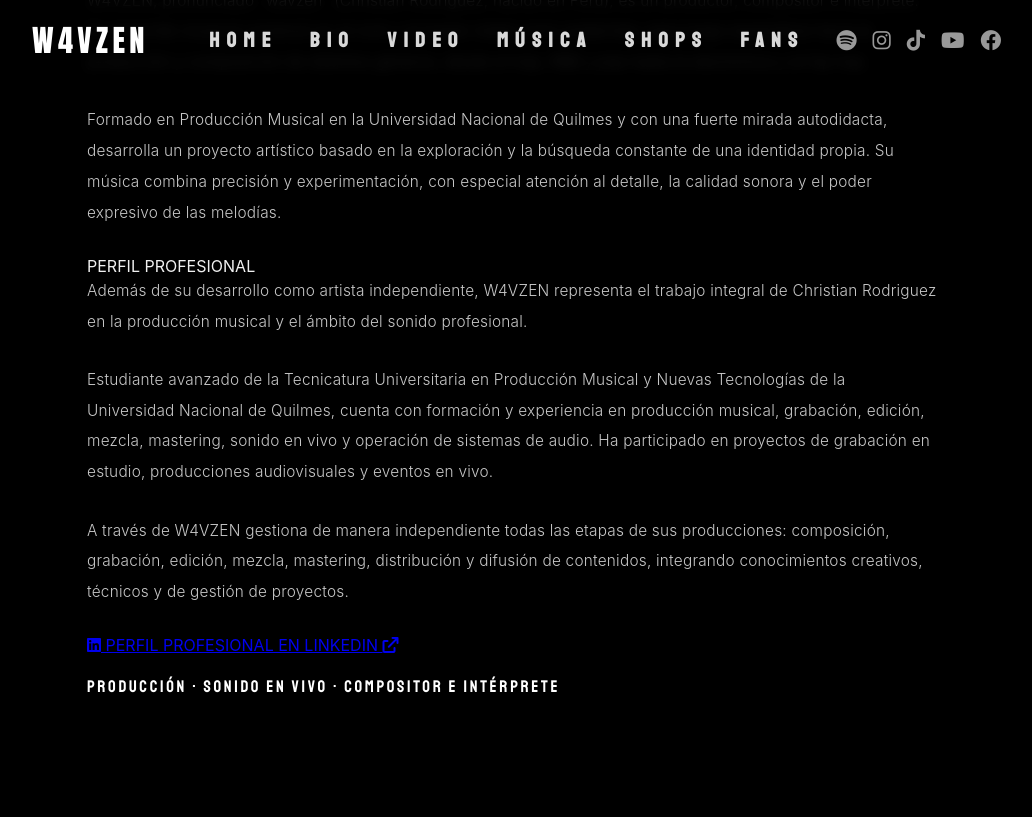
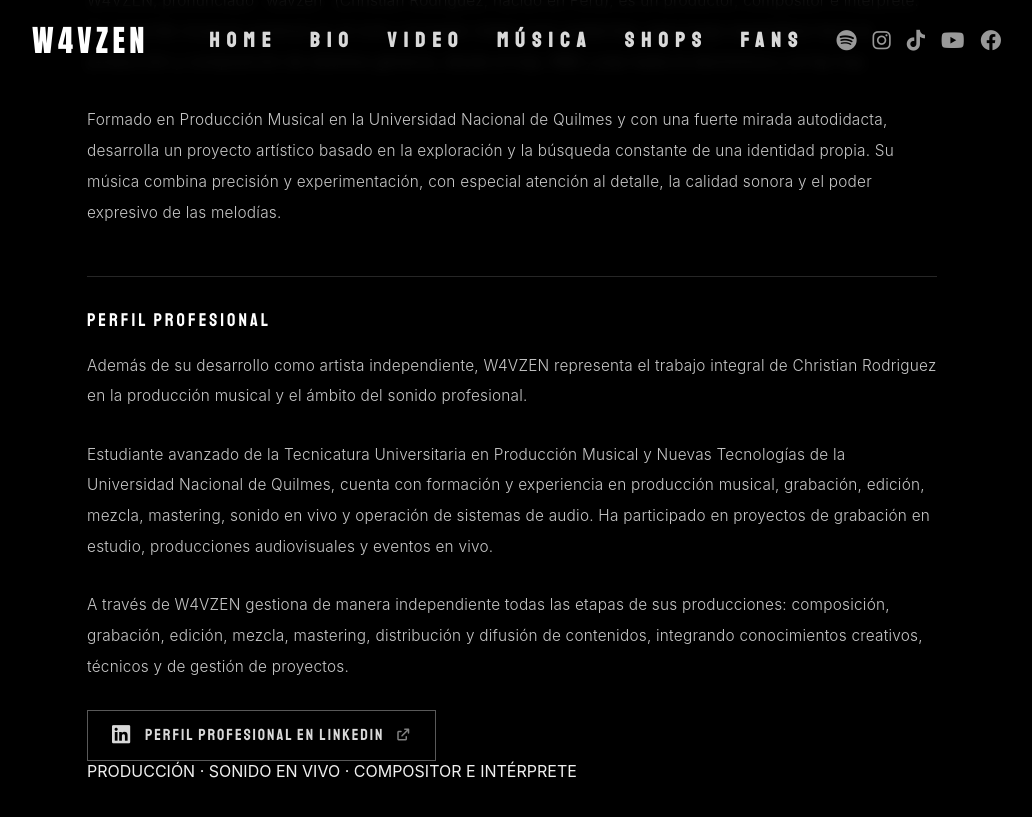
Before and after one commit to W4VZEN/w4vzen.github.io, a Jekyll site: the page built from index.html, in a window 1280 px wide and 900 px high, scrolled down 1284 px. Shown: the top 817 px of the window, without its empty margins (128-1160 px from the left). Built offline with Jekyll 4.4.1, drawn with Linux system fonts in a browser that asks for light colours; some web fonts are replaced; comment, search, counter and statistics services are not loaded.

Commit message:
Update estilos.css

```diff
--- a/assets/css/estilos.css
+++ b/assets/css/estilos.css
@@ -132,18 +132,79 @@ body {
     margin: 0 0 1.8em;
 }
 
-/* FIRMA */
+/* ===========================
+   PERFIL PROFESIONAL
+=========================== */
 
-.bio-signature {
+.bio-professional {
+    margin-top: 3em;
+    padding-top: 2em;
+    border-top: 1px solid rgba(255,255,255,0.15);
+    text-align: left;
+}
+
+/* ETIQUETA */
+
+.professional-label {
     display: inline-block;
-    margin-top: 1em;
     font-family: 'Staatliches', sans-serif;
-    font-size: 1.05rem;
-    font-weight: 400;
+    font-size: 1.15rem;
     letter-spacing: 0.16em;
     color: #fff;
-    line-height: 1.8;
+    margin-bottom: 1em;
 }
+
+/* TEXTO PROFESIONAL */
+
+.bio-professional p {
+    margin-bottom: 1.8em;
+}
+
+/* ===========================
+   LINKEDIN
+=========================== */
+
+.linkedin-profile-link {
+    display: inline-flex;
+    align-items: center;
+    justify-content: center;
+    gap: 0.8em;
+
+    padding: 14px 24px;
+
+    border: 1px solid rgba(255,255,255,0.35);
+    background: transparent;
+
+    color: rgba(255,255,255,0.85);
+    text-decoration: none;
+
+    font-family: 'Staatliches', sans-serif;
+    font-size: 1rem;
+    letter-spacing: 0.12em;
+
+    transition: all 0.3s ease;
+}
+
+.linkedin-profile-link i:first-child {
+    font-size: 1.3em;
+}
+
+.linkedin-profile-link i:last-child {
+    font-size: 0.75em;
+    opacity: 0.6;
+}
+
+.linkedin-profile-link:hover {
+    background: #fff;
+    color: #000;
+    border-color: #fff;
+    transform: translateY(-3px);
+}
+
+.linkedin-profile-link:hover i:last-child {
+    opacity: 1;
+}
+
 
 
 /* ===========================
```
